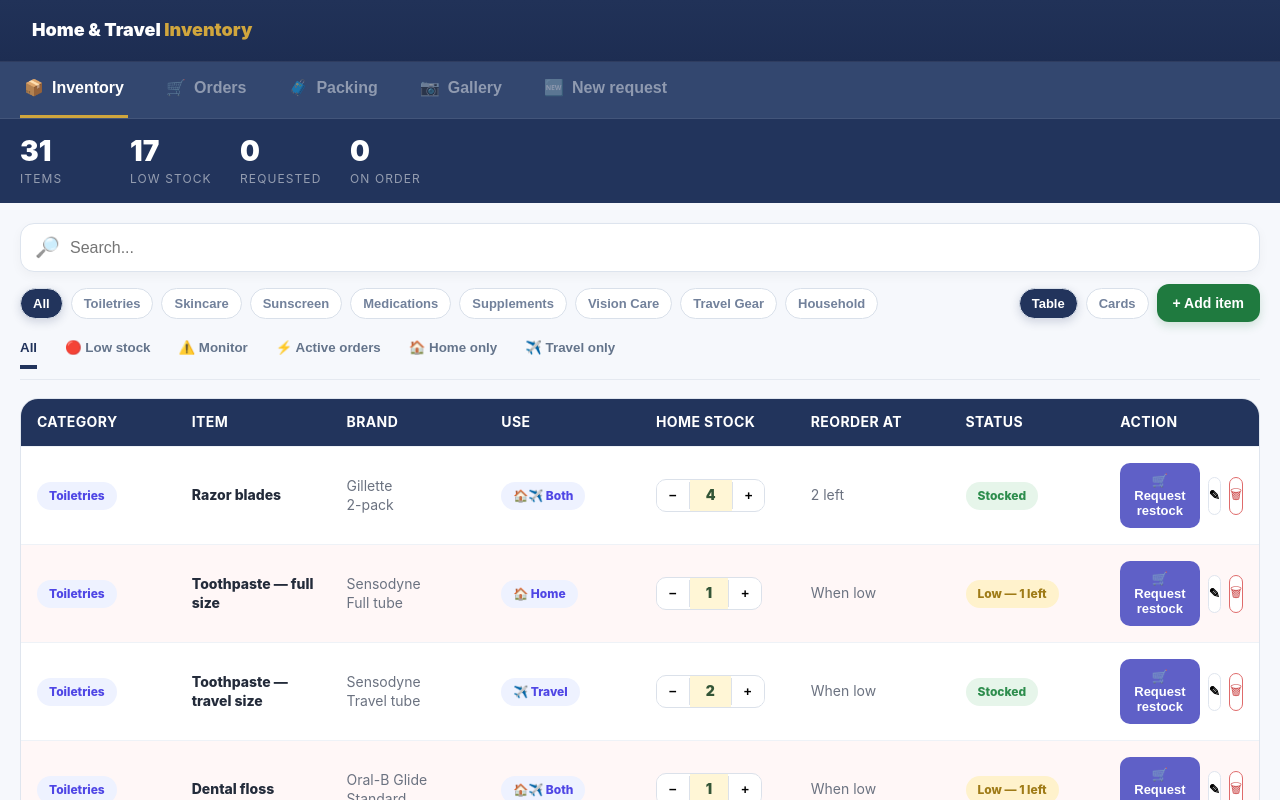
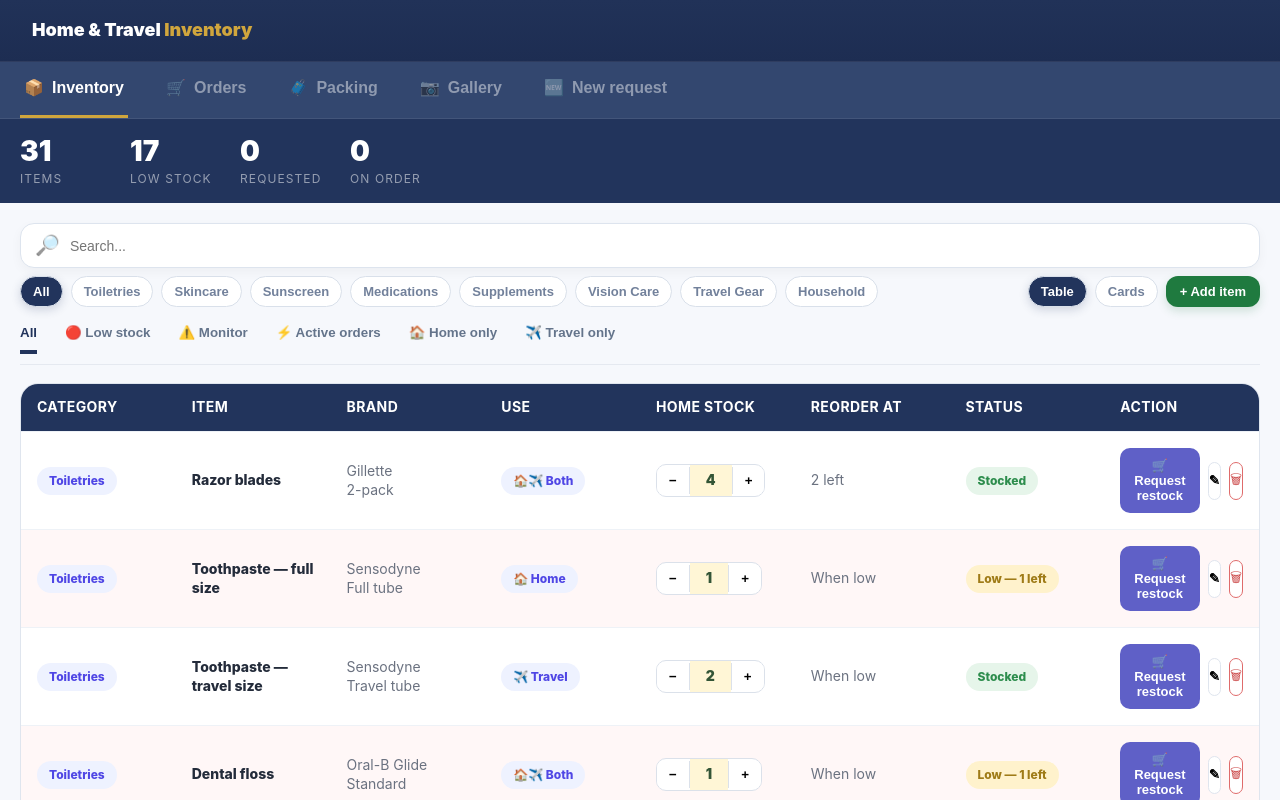
Before and after one commit to EA2026/Ben-s-Inventory, a React (Vite) app: page / in a window 1280 px wide. Shown: the top 800 px of the page. Built offline with nearby package versions, Linux system fonts and the light colour scheme.

Commit message:
Update App.jsx

```diff
--- a/src/App.jsx
+++ b/src/App.jsx
@@ -141,7 +141,7 @@ function TopStat({ label, value }) {
 function Panel({ title, subtitle, children, right }) {
   return (
     <section style={{ borderRadius: 18, overflow: "hidden", background: "#fff", border: "1px solid #e4e9f2", boxShadow: "0 10px 30px rgba(31,43,74,.07)" }}>
-      <div style={{ background: "#22345c", color: "#fff", padding: "18px 22px", display: "flex", alignItems: "center", justifyContent: "space-between", gap: 12 }}>
+      <div style={{ background: "#22345c", color: "#fff", padding: "18px 22px", display: "flex", alignItems: "center", justifyContent: "space-between", gap: 8 }}>
         <div>
           <div style={{ fontSize: 18, fontWeight: 900 }}>{title}</div>
           {subtitle ? <div style={{ marginTop: 4, color: "rgba(255,255,255,.55)", fontSize: 14 }}>{subtitle}</div> : null}
@@ -157,7 +157,7 @@ function Modal({ title, onClose, children }) {
   return (
     <div style={{ position: "fixed", inset: 0, background: "rgba(15,23,42,.55)", zIndex: 60, display: "grid", placeItems: "center", padding: 16 }} onClick={onClose}>
       <div style={{ width: "min(760px, 96vw)", maxHeight: "92vh", overflow: "auto", background: "#fff", borderRadius: 20, boxShadow: "0 30px 80px rgba(0,0,0,.25)" }} onClick={(e) => e.stopPropagation()}>
-        <div style={{ padding: "18px 22px", borderBottom: "1px solid #e5eaf2", display: "flex", justifyContent: "space-between", alignItems: "center", gap: 12 }}>
+        <div style={{ padding: "18px 22px", borderBottom: "1px solid #e5eaf2", display: "flex", justifyContent: "space-between", alignItems: "center", gap: 8 }}>
           <div style={{ fontSize: 18, fontWeight: 900, color: "#22345c" }}>{title}</div>
           <button onClick={onClose} style={{ border: "none", background: "#eef2f8", borderRadius: 12, padding: "8px 12px", fontWeight: 800 }}>✕</button>
         </div>
@@ -319,10 +319,10 @@ function App() {
 
   const inventoryView = (
     <div style={{ display: "grid", gap: 18 }}>
-      <div style={{ display: "flex", flexWrap: "wrap", gap: 12, alignItems: "center" }}>
-        <div style={{ display: "flex", alignItems: "center", gap: 10, flex: "1 1 380px", background: "#fff", border: "1px solid #dde4ee", borderRadius: 14, padding: "10px 14px", boxShadow: "0 4px 12px rgba(0,0,0,.04)" }}>
+      <div style={{ display: "flex", flexWrap: "wrap", gap: 8, alignItems: "center" }}>
+        <div style={{ display: "flex", alignItems: "center", gap: 10, flex: "1 1 380px", background: "#fff", border: "1px solid #dde4ee", borderRadius: 14, padding: "8px 14px", boxShadow: "0 4px 12px rgba(0,0,0,.04)" }}>
           <span style={{ fontSize: 20, opacity: 0.65 }}>🔎</span>
-          <input value={search} onChange={(e) => setSearch(e.target.value)} placeholder="Search..." style={{ border: "none", outline: "none", width: "100%", fontSize: 16, background: "transparent" }} />
+          <input value={search} onChange={(e) => setSearch(e.target.value)} placeholder="Search..." style={{ border: "none", outline: "none", width: "100%", fontSize: 14, background: "transparent" }} />
         </div>
 
         <div style={{ display: "flex", flexWrap: "wrap", gap: 8 }}>
@@ -332,7 +332,7 @@ function App() {
         <div style={{ display: "flex", gap: 8, marginLeft: "auto", alignItems: "center" }}>
           <Pill active={inventoryMode === "Table"} small onClick={() => setInventoryMode("Table")}>Table</Pill>
           <Pill active={inventoryMode === "Cards"} small onClick={() => setInventoryMode("Cards")}>Cards</Pill>
-          <button onClick={openAddItem} style={{ background: "#1f7a3f", color: "#fff", border: "none", borderRadius: 12, padding: "11px 16px", fontWeight: 900, fontSize: 14, boxShadow: "0 4px 10px rgba(31,122,63,.18)" }}>+ Add item</button>
+          <button onClick={openAddItem} style={{ background: "#1f7a3f", color: "#fff", border: "none", borderRadius: 12, padding: "8px 14px", fontWeight: 900, fontSize: 13, boxShadow: "0 4px 10px rgba(31,122,63,.18)" }}>+ Add item</button>
         </div>
       </div>
 
@@ -417,7 +417,7 @@ function App() {
 
   const ordersView = (
     <div style={{ display: "grid", gap: 18 }}>
-      <section style={{ borderRadius: 18, background: "#22345c", color: "#fff", padding: 18, display: "flex", justifyContent: "space-between", gap: 12, alignItems: "center" }}>
+      <section style={{ borderRadius: 18, background: "#22345c", color: "#fff", padding: 18, display: "flex", justifyContent: "space-between", gap: 8, alignItems: "center" }}>
         <div>
           <div style={{ fontSize: 18, fontWeight: 900 }}>Order management</div>
           <div style={{ marginTop: 4, color: "rgba(255,255,255,.55)" }}>Approve · Track · Restock</div>
@@ -516,7 +516,7 @@ function App() {
             <div style={{ background: "#22345c", color: "#fff", padding: "12px 16px", fontWeight: 900 }}>What's packed</div>
             <div style={{ padding: 18 }}>
               {packedItems.length ? packedItems.map((item) => (
-                <div key={item.id} style={{ display: "flex", justifyContent: "space-between", alignItems: "center", gap: 12, padding: "12px 0", borderBottom: "1px solid #edf1f5" }}>
+                <div key={item.id} style={{ display: "flex", justifyContent: "space-between", alignItems: "center", gap: 8, padding: "12px 0", borderBottom: "1px solid #edf1f5" }}>
                   <div>
                     <div style={{ fontWeight: 900 }}>{item.item}</div>
                     <div style={{ color: "#6b7280", fontSize: 14 }}>{item.brand} · Home {item.homeStock} · Travel {item.travelStock}</div>
@@ -562,7 +562,7 @@ function App() {
     <div style={{ display: "grid", gap: 18 }}>
       <Panel title="New item requests" subtitle="Request a brand new item · Owner approves · Added to inventory on delivery" right={<button onClick={addNewRequest} style={{ background: "#1f7a3f", color: "#fff", border: "none", borderRadius: 12, padding: "10px 16px", fontWeight: 900 }}>+ Submit new request</button>}>
         <div style={{ padding: 18, display: "grid", gap: 18 }}>
-          <div style={{ display: "grid", gap: 12, gridTemplateColumns: "repeat(2, minmax(0,1fr))" }}>
+          <div style={{ display: "grid", gap: 8, gridTemplateColumns: "repeat(2, minmax(0,1fr))" }}>
             <input value={newRequest.item} onChange={(e) => setNewRequest((p) => ({ ...p, item: e.target.value }))} placeholder="Item name" style={{ border: "1px solid #dfe5ee", borderRadius: 12, padding: 12 }} />
             <input value={newRequest.brand} onChange={(e) => setNewRequest((p) => ({ ...p, brand: e.target.value }))} placeholder="Brand" style={{ border: "1px solid #dfe5ee", borderRadius: 12, padding: 12 }} />
             <select value={newRequest.category} onChange={(e) => setNewRequest((p) => ({ ...p, category: e.target.value }))} style={{ border: "1px solid #dfe5ee", borderRadius: 12, padding: 12 }}>
@@ -578,7 +578,7 @@ function App() {
             <div style={{ background: "#22345c", color: "#fff", padding: "12px 16px", fontWeight: 900 }}>Pending requests</div>
             <div style={{ padding: 18 }}>
               {orders.filter((o) => o.kind === "new" && o.status !== "done" && o.status !== "declined").length ? orders.filter((o) => o.kind === "new" && o.status !== "done" && o.status !== "declined").map((o) => (
-                <div key={o.id} style={{ display: "flex", justifyContent: "space-between", gap: 12, alignItems: "center", border: "1px solid #e5ebf2", borderRadius: 12, padding: 12, marginBottom: 10 }}>
+                <div key={o.id} style={{ display: "flex", justifyContent: "space-between", gap: 8, alignItems: "center", border: "1px solid #e5ebf2", borderRadius: 12, padding: 12, marginBottom: 10 }}>
                   <div>
                     <div style={{ fontWeight: 900 }}>{o.item}</div>
                     <div style={{ color: "#6b7280", fontSize: 14 }}>{o.brand} · {o.category} · Qty {o.qty}</div>
```
